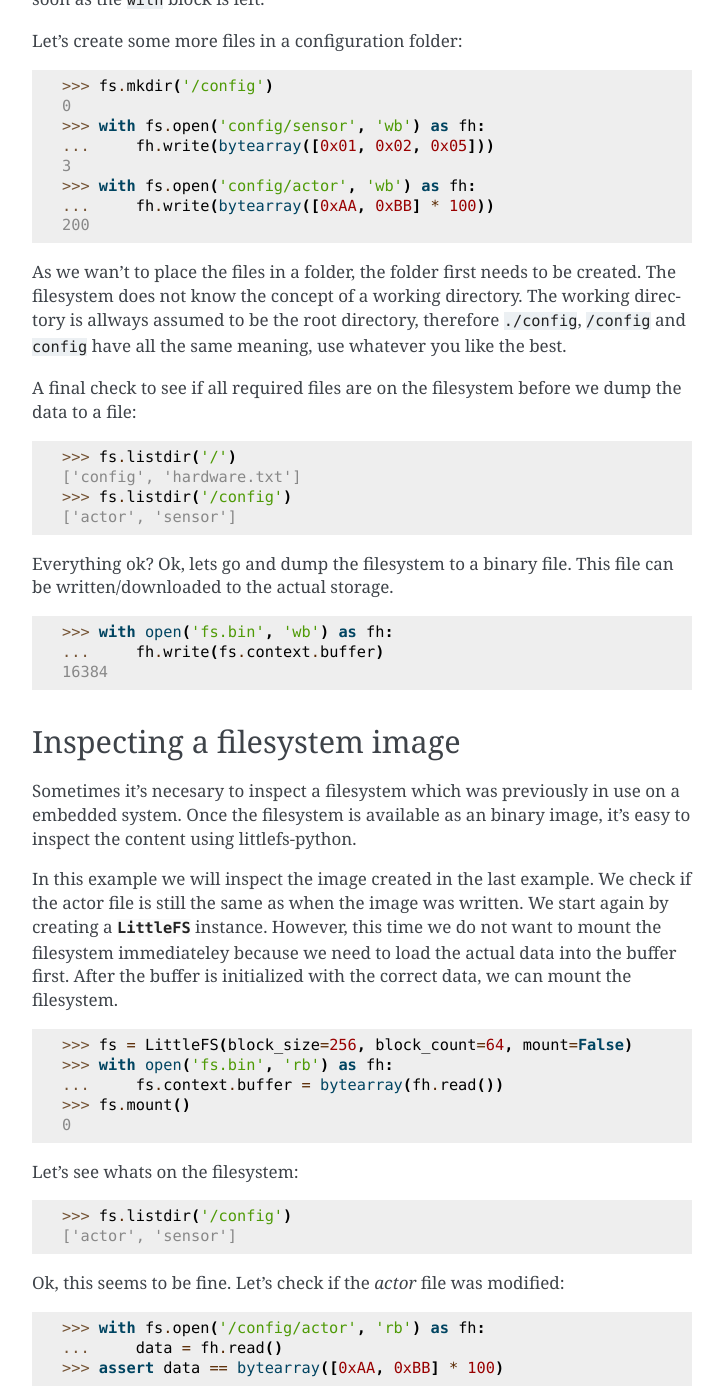
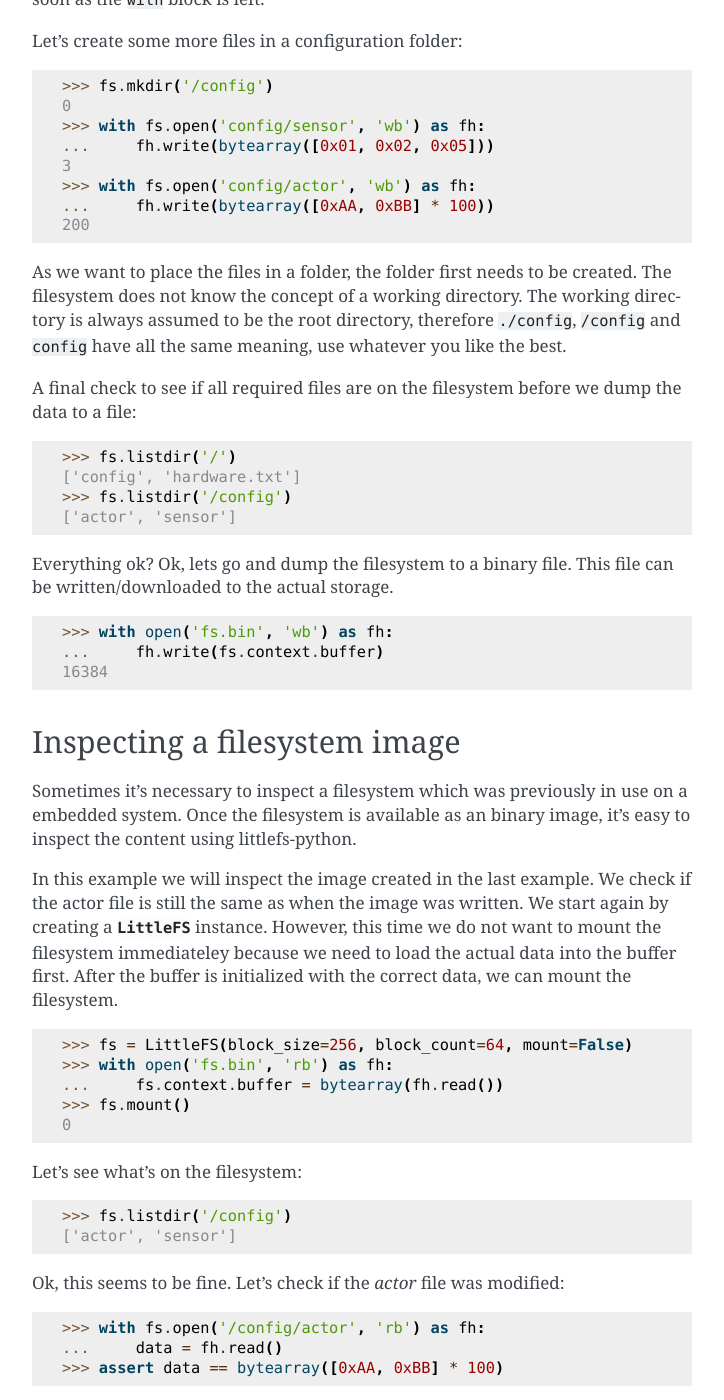
Before and after one commit to jrast/littlefs-python, a Sphinx documentation site: the page built from docs/examples/index.rst, in a window 1280 px wide and 1400 px high, scrolled down 816 px. Shown: the whole window, without its empty margins (388-1112 px from the left). Built offline with Sphinx 7.4.7, drawn with Linux system fonts in a browser that asks for light colours; some of the changed text lies outside the part shown.

Commit message:
Fix typos/references (via Codespell) (#64)
* Add codespell configuration; fix typos

* fix doc reference os.stat to os.walk

* fix readme typos

* fix all remaining misspellings

```diff
--- a/docs/examples/index.rst
+++ b/docs/examples/index.rst
@@ -62,9 +62,9 @@ Let's create some more files in a configuration folder:
     ...     fh.write(bytearray([0xAA, 0xBB] * 100))
     200
 
-As we wan't to place the files in a folder, the folder first needs to be created.
+As we want to place the files in a folder, the folder first needs to be created.
 The filesystem does not know the concept of a working directory. The working directory
-is allways assumed to be the root directory, therefore :code:`./config`, :code:`/config` and
+is always assumed to be the root directory, therefore :code:`./config`, :code:`/config` and
 :code:`config` have all the same meaning, use whatever you like the best.
 
 A final check to see if all required files are on the filesystem before we dump the data
@@ -90,7 +90,7 @@ This file can be written/downloaded to the actual storage.
 Inspecting a filesystem image
 =============================
 
-Sometimes it's necesary to inspect a filesystem which was previously in use
+Sometimes it's necessary to inspect a filesystem which was previously in use
 on a embedded system. Once the filesystem is available as an binary image, it's easy
 to inspect the content using littlefs-python.
 
@@ -109,7 +109,7 @@ After the buffer is initialized with the correct data, we can mount the filesyst
     >>> fs.mount()
     0
 
-Let's see whats on the filesystem:
+Let's see what's on the filesystem:
 
 .. doctest::
 
--- a/docs/usage.rst
+++ b/docs/usage.rst
@@ -6,7 +6,7 @@ littlefs-python offers three interfaces to the underlying littlefs library:
 
 - A C-Style API which exposes all functions from the library using a minimal
   wrapper, written in Cython, to access the functions.
-- A pythonic high-level API which offers convenient functions similiar to
+- A pythonic high-level API which offers convenient functions similar to
   the ones known from the :mod:`os` standard library module.
 - A command line tool, available as ``littlefs-python``. See :ref:`doc-cli`
   for more information.
--- a/pyproject.toml
+++ b/pyproject.toml
@@ -1,2 +1,6 @@
 [build-system]
 requires = ["setuptools", "wheel", "Cython>=3.0.0", "setuptools_scm>=3.3.3"]
+
+[tool.codespell]
+skip = "src/littlefs/lfs.c"
+ignore-words-list = "wronly"
```
Also changed, not shown: other parts of docs/examples/index.rst (+1 -1 lines), README.rst (+4 -4 lines), src/littlefs/__init__.py (+4 -7 lines), 6 other files.
